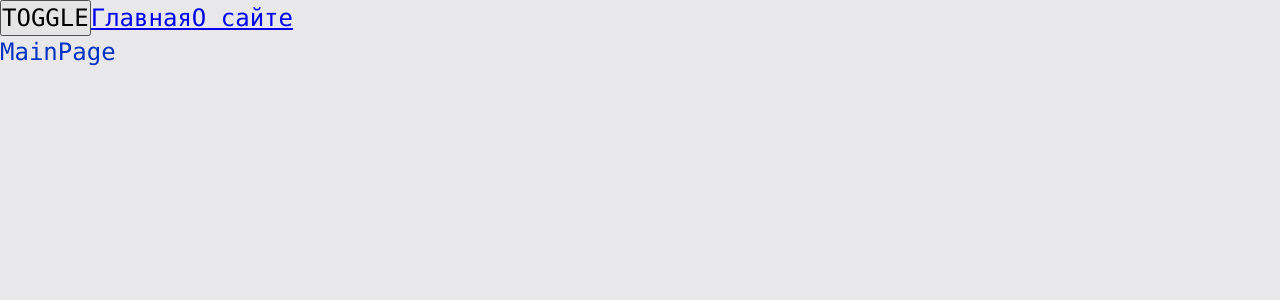
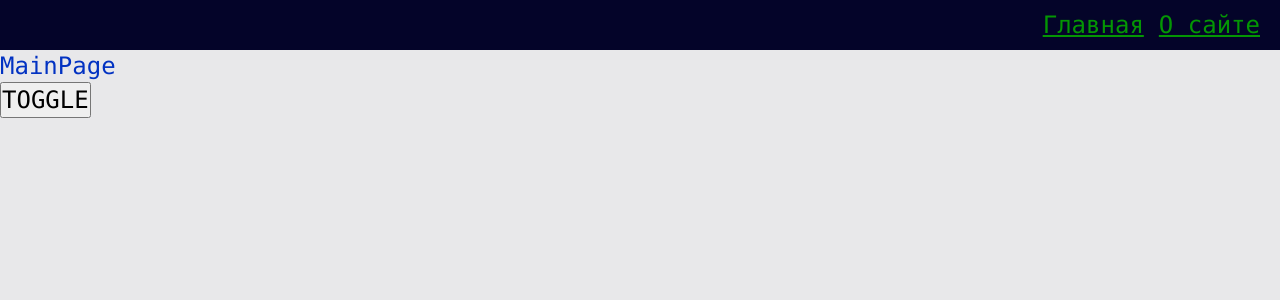
Before and after one commit to Entrils/production-project, a React app: page / in a window 1280 px wide. Shown: the top 300 px of the page. Built offline with nearby package versions, Linux system fonts and the light colour scheme.

Commit message:
NavBar, UI kit

```diff
--- a/src/app/App.tsx
+++ b/src/app/App.tsx
@@ -7,6 +7,7 @@
 import { AboutPage } from 'pages/AboutPage'
 import { MainPage } from 'pages/MainPage'
 import { AppRouter } from './providers/routers'
+import { Navbar } from 'widgets/Navbar'
 
 
 
@@ -15,10 +16,9 @@
   const {theme, toggleTheme} = useTheme();
   return (
     <div className={classNames('app', {}, [theme])}>
-      <button onClick={toggleTheme}>TOGGLE</button>
-        <Link to={'/'}>Главная</Link>
-        <Link to={'/about'}>О сайте</Link>
+         <Navbar />
         <AppRouter />
+        <button onClick={toggleTheme}>TOGGLE</button>
     </div>
   )
 }
--- a/src/app/styles/themes/dark.scss
+++ b/src/app/styles/themes/dark.scss
@@ -1,6 +1,9 @@
 .app.dark{
     --bg-color: #040429;
+    --inverted-bg-color: #e8e8ea;
 
     --primary-color: #049604;
     --second-color: #84ff84;
+    --inverted-primary-color: #0232c2;
+    --inverted-second-color: #0449e0;
 }
--- a/src/app/styles/themes/light.scss
+++ b/src/app/styles/themes/light.scss
@@ -1,6 +1,9 @@
 .app.light{
     --bg-color: #e8e8ea;
+    --inverted-bg-color: #040429;
 
     --primary-color: #0232c2;
     --second-color: #0449e0;
+    --inverted-primary-color: #049604;
+    --inverted-second-color: #84ff84;
 }
--- a/src/app/styles/variables/global.scss
+++ b/src/app/styles/variables/global.scss
@@ -8,4 +8,8 @@
     --font-size-l: 24px;
     --font-line-l: 32px;
     --font-m: var(--font-size-l) / var(--font-line-l) var(--font-family-main);
+
+
+    //Размеры
+    --navbar-height: 50px;
 }
--- a/src/shared/lib/classNames/classNames.ts
+++ b/src/shared/lib/classNames/classNames.ts
@@ -1,8 +1,8 @@
 type Mods = Record<string, boolean | string>
-export function classNames(cls: string,mods: Mods, additional: string[]): string{
+export function classNames(cls: string,mods: Mods = {}, additional: string[] = []): string{
     return [
         cls,
-        ...additional,
+        ...additional.filter(Boolean),
         ...Object.entries(mods)
         .filter(([classNames, value]) => Boolean(value))
         .map(([classNames])=> classNames)
--- /dev/null
+++ b/src/shared/ui/AppLink/AppLink.module.scss
@@ -0,0 +1,12 @@
+.appLink{
+    color: var(--primary-color);
+
+}
+
+.primary{
+    color: var(--primary-color);
+}
+
+.secondary{
+    color: var(--inverted-primary-color);
+}
--- /dev/null
+++ b/src/shared/ui/AppLink/AppLink.tsx
@@ -0,0 +1,29 @@
+import { Link, LinkProps } from 'react-router-dom';
+import { classNames } from 'shared/lib/classNames/classNames';
+import cls from './AppLink.module.scss';
+
+export enum AppLinkTheme{
+    PRIMARY = 'primary',
+    SECONDARY = 'secondary',
+}
+
+interface AppLinkProps extends LinkProps{
+    className?: string;
+    theme?: AppLinkTheme;
+}
+
+export const AppLink: React.FC<AppLinkProps> = (props) => {
+    const {to,
+         className,
+         children,
+         theme = AppLinkTheme.PRIMARY,
+          ...otherProps} = props;
+
+
+    return (
+        <Link to={to} className={classNames(cls.appLink, {}, [className, cls[theme]])}
+        {...otherProps}>
+            {children}
+        </Link>
+ );
+}
--- /dev/null
+++ b/src/widgets/Navbar/index.ts
@@ -0,0 +1,5 @@
+import { Navbar } from "./ui/Navbar";
+
+export {
+    Navbar,
+}
--- /dev/null
+++ b/src/widgets/Navbar/ui/Navbar.module.scss
@@ -0,0 +1,16 @@
+.navbar{
+    width: 100%;
+    height: var(--navbar-height);
+    background: var(--inverted-bg-color);
+    display: flex;
+    align-items: center;
+    padding: 20px;
+}
+
+.links{
+    margin-left: auto;
+}
+
+.mainLink{
+    margin-right: 15px;
+}
--- /dev/null
+++ b/src/widgets/Navbar/ui/Navbar.tsx
@@ -0,0 +1,20 @@
+import React from 'react'
+import { Link } from 'react-router-dom'
+import { classNames } from 'shared/lib/classNames/classNames'
+import { AppLink, AppLinkTheme } from 'shared/ui/AppLink/AppLink'
+import cls from './Navbar.module.scss'
+
+interface NavbarProps{
+    className?: string;
+}
+
+export const Navbar = ({className}: NavbarProps) => {
+  return (
+    <div className={classNames(cls.navbar, {},[className])}>
+        <div className={cls.links}>
+        <AppLink theme={AppLinkTheme.SECONDARY} to={'/'} className={cls.mainLink}>Главная</AppLink>
+        <AppLink theme={AppLinkTheme.SECONDARY} to={'/about'}>О сайте</AppLink>
+        </div>
+    </div>
+  )
+}
```
